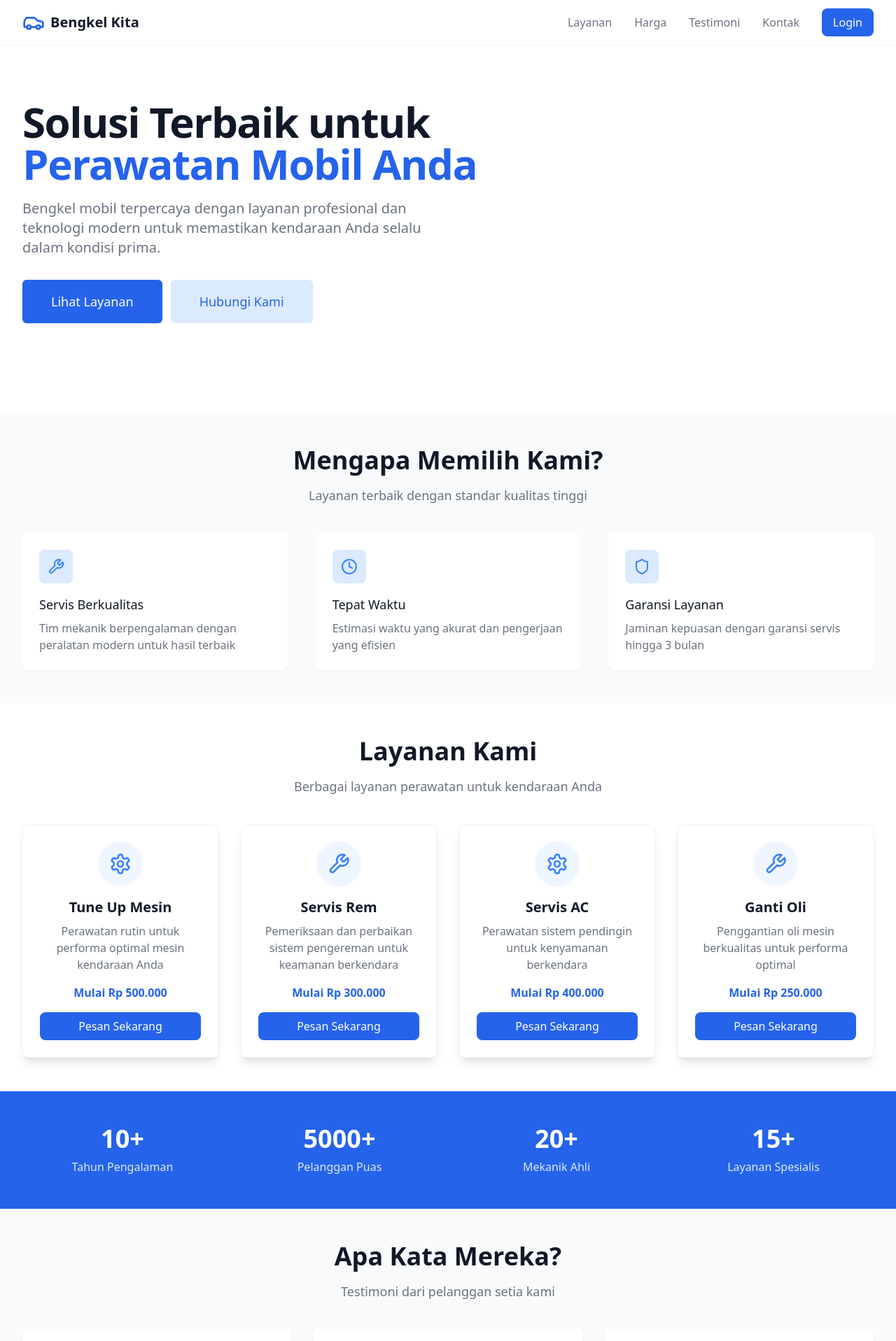
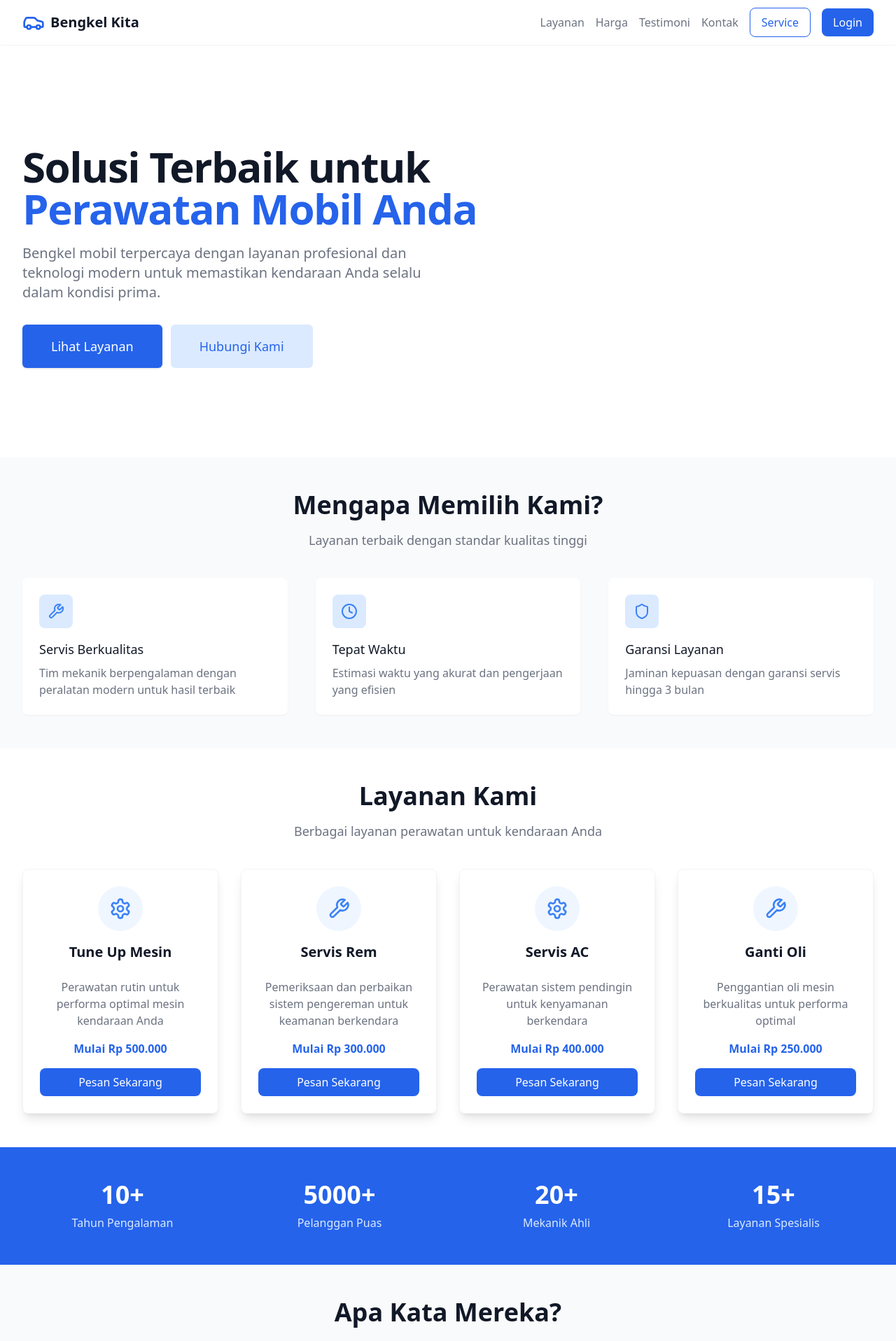
Before and after one commit to sttnf/uas-pemweb-project-bengkel, a React (Vite) app: page / in a window 1280 px wide. Shown: the top 1917 px of the page at 70% size. Built offline with nearby package versions, Linux system fonts and the light colour scheme.

Commit message:
refactor LandingPage to use Navbar component and improve layout structure

```diff
--- a/src/pages/LandingPage.tsx
+++ b/src/pages/LandingPage.tsx
@@ -1,12 +1,8 @@
-import React from "react";
-import { Link } from "react-router-dom";
 import {
   Car,
   Wrench,
   Clock,
   Shield,
-  Menu,
-  X,
   Settings,
   Users,
   Star,
@@ -17,10 +13,9 @@ import {
   Facebook,
   Twitter,
 } from "lucide-react";
+import Navbar from "../components/Navbar";
 
 function LandingPage() {
-  const [isMenuOpen, setIsMenuOpen] = React.useState(false);
-
   const features = [
     {
       icon: <Wrench className="h-6 w-6 text-blue-500" />,
@@ -95,96 +90,7 @@ function LandingPage() {
 
   return (
     <div className="min-h-screen bg-white">
-      {/* Navigation */}
-      <nav className="fixed w-full bg-white shadow-sm z-50">
-        <div className="max-w-7xl mx-auto px-4 sm:px-6 lg:px-8">
-          <div className="flex justify-between h-16">
-            <div className="flex items-center">
-              <Car className="h-8 w-8 text-blue-600" />
-              <span className="ml-2 text-xl font-bold text-gray-900">
-                Bengkel Kita
-              </span>
-            </div>
-
-            {/* Mobile menu button */}
-            <div className="flex items-center sm:hidden">
-              <button
-                onClick={() => setIsMenuOpen(!isMenuOpen)}
-                className="text-gray-500 hover:text-gray-600"
-              >
-                {isMenuOpen ? (
-                  <X className="h-6 w-6" />
-                ) : (
-                  <Menu className="h-6 w-6" />
-                )}
-              </button>
-            </div>
-
-            {/* Desktop menu */}
-            <div className="hidden sm:flex sm:items-center sm:space-x-8">
-              <a href="#layanan" className="text-gray-500 hover:text-gray-900">
-                Layanan
-              </a>
-              <a href="#harga" className="text-gray-500 hover:text-gray-900">
-                Harga
-              </a>
-              <a
-                href="#testimoni"
-                className="text-gray-500 hover:text-gray-900"
-              >
-                Testimoni
-              </a>
-              <a href="#kontak" className="text-gray-500 hover:text-gray-900">
-                Kontak
-              </a>
-              <Link
-                to="/login"
-                className="bg-blue-600 text-white px-4 py-2 rounded-lg hover:bg-blue-700 transition-colors"
-              >
-                Login
-              </Link>
-            </div>
-          </div>
-        </div>
-
-        {/* Mobile menu */}
-        {isMenuOpen && (
-          <div className="sm:hidden absolute w-full bg-white shadow-lg">
-            <div className="pt-2 pb-3 space-y-1">
-              <a
-                href="#layanan"
-                className="block px-3 py-2 text-base font-medium text-gray-500 hover:text-gray-900 hover:bg-gray-50"
-              >
-                Layanan
-              </a>
-              <a
-                href="#harga"
-                className="block px-3 py-2 text-base font-medium text-gray-500 hover:text-gray-900 hover:bg-gray-50"
-              >
-                Harga
-              </a>
-              <a
-                href="#testimoni"
-                className="block px-3 py-2 text-base font-medium text-gray-500 hover:text-gray-900 hover:bg-gray-50"
-              >
-                Testimoni
-              </a>
-              <a
-                href="#kontak"
-                className="block px-3 py-2 text-base font-medium text-gray-500 hover:text-gray-900 hover:bg-gray-50"
-              >
-                Kontak
-              </a>
-              <Link
-                to="/login"
-                className="block px-3 py-2 text-base font-medium text-blue-600 hover:text-blue-700 hover:bg-blue-50"
-              >
-                Login
-              </Link>
-            </div>
-          </div>
-        )}
-      </nav>
+      <Navbar />
 
       {/* Hero Section */}
       <div className="relative bg-white pt-16">
@@ -228,7 +134,7 @@ function LandingPage() {
       </div>
 
       {/* Features Section */}
-      <div id="layanan" className="py-12 bg-gray-50">
+      <div id="layanan" className="py-12 bg-gray-50 scroll-my-12">
         <div className="max-w-7xl mx-auto px-4 sm:px-6 lg:px-8">
           <div className="text-center">
             <h2 className="text-3xl font-extrabold text-gray-900 sm:text-4xl">
@@ -263,7 +169,7 @@ function LandingPage() {
       </div>
 
       {/* Services Section */}
-      <div id="harga" className="py-12 bg-white">
+      <div id="harga" className="py-12 bg-white scroll-my-12">
         <div className="max-w-7xl mx-auto px-4 sm:px-6 lg:px-8">
           <div className="text-center">
             <h2 className="text-3xl font-extrabold text-gray-900 sm:text-4xl">
@@ -279,23 +185,26 @@ function LandingPage() {
               {services.map((service, index) => (
                 <div
                   key={index}
-                  className="bg-white p-6 rounded-lg shadow-lg hover:shadow-xl transition-shadow border border-gray-100"
+                  className="bg-white p-6 rounded-lg shadow-lg hover:shadow-xl transition-shadow border border-gray-100 flex flex-col gap-4 items-center justify-center text-center"
                 >
                   <div className="h-16 w-16 bg-blue-50 rounded-full flex items-center justify-center mx-auto">
                     {service.icon}
                   </div>
-                  <h3 className="mt-4 text-xl font-semibold text-gray-900 text-center">
+                  <h3 className="text-xl font-semibold text-gray-900 text-center">
                     {service.title}
                   </h3>
                   <p className="mt-2 text-gray-500 text-center">
                     {service.description}
                   </p>
-                  <p className="mt-4 text-blue-600 font-semibold text-center">
+                  <p className="text-blue-600 font-semibold text-center">
                     {service.price}
                   </p>
-                  <button className="mt-4 w-full bg-blue-600 text-white py-2 px-4 rounded-lg hover:bg-blue-700 transition-colors">
+                  <a
+                    href="/service"
+                    className="w-full bg-blue-600 text-white py-2 px-4 rounded-lg hover:bg-blue-700 transition-colors"
+                  >
                     Pesan Sekarang
-                  </button>
+                  </a>
                 </div>
               ))}
             </div>
@@ -328,7 +237,7 @@ function LandingPage() {
       </div>
 
       {/* Testimonials */}
-      <div id="testimoni" className="py-12 bg-gray-50">
+      <div id="testimoni" className="py-12 bg-gray-50 scroll-my-12">
         <div className="max-w-7xl mx-auto px-4 sm:px-6 lg:px-8">
           <div className="text-center">
             <h2 className="text-3xl font-extrabold text-gray-900 sm:text-4xl">
@@ -375,7 +284,7 @@ function LandingPage() {
       </div>
 
       {/* Contact Section */}
-      <div id="kontak" className="bg-white py-12">
+      <div id="kontak" className="bg-white py-12 scroll-my-12">
         <div className="max-w-7xl mx-auto px-4 sm:px-6 lg:px-8">
           <div className="text-center">
             <h2 className="text-3xl font-extrabold text-gray-900">
```
